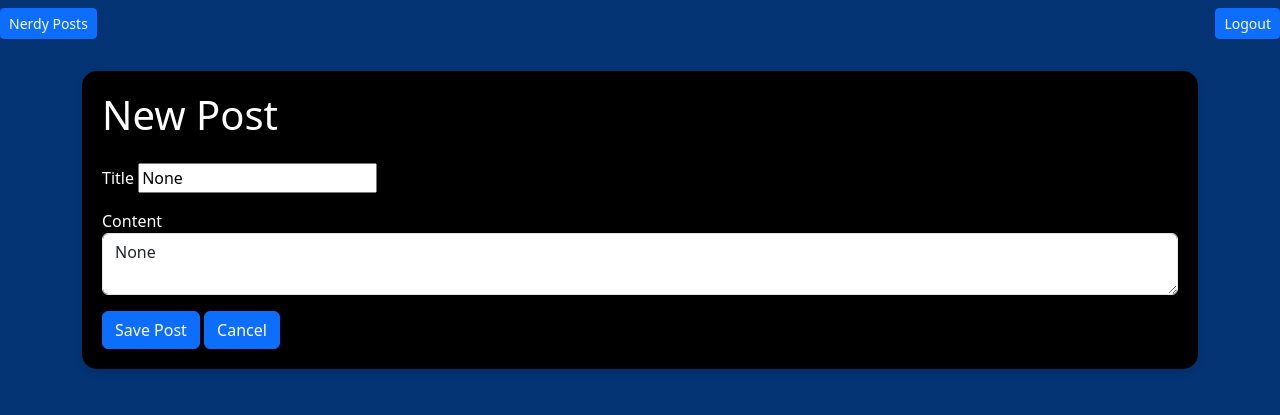
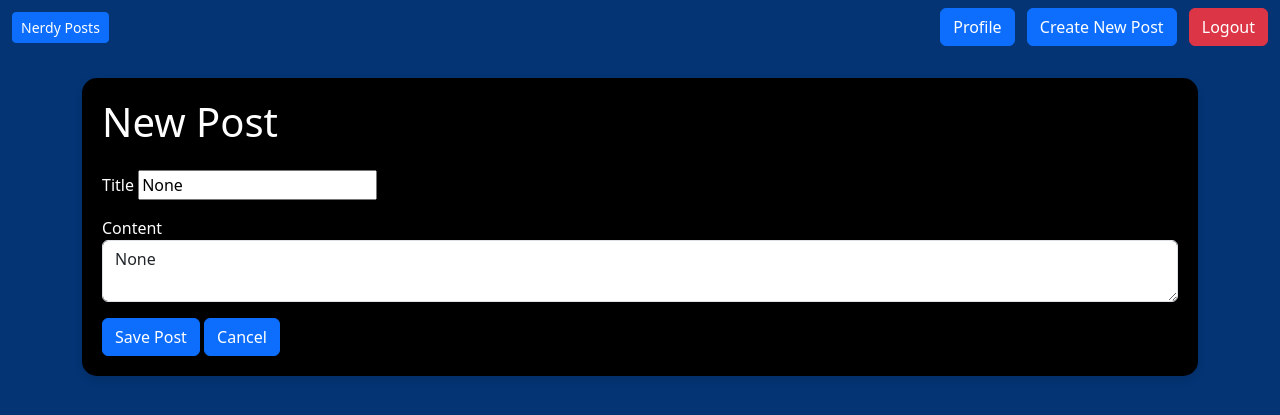
Before and after one commit to furqann76/Post-Website, a Django app: page /post/new/ in a window 1280 px wide. Shown: the top 415 px of the page. Run offline with Django 5.2, Linux system fonts and the light colour scheme; the visitor is signed in with stand-in values (Sample User, id 1).

Commit message:
i added a authentication process if the user is authorized he would be able to create ,delete ,edit posts, comments if user is not authenticated the user can only see posts and comment with a login button at top right corner

```diff
--- a/blog/templates/blog/base.html
+++ b/blog/templates/blog/base.html
@@ -3,39 +3,51 @@
 <head>
     <meta charset="UTF-8">
     <meta name="viewport" content="width=device-width, initial-scale=1.0">
-    <link href="https://cdn.jsdelivr.net/npm/bootstrap@5.3.6/dist/css/bootstrap.min.css" rel="stylesheet" integrity="sha384-4Q6Gf2aSP4eDXB8Miphtr37CMZZQ5oXLH2yaXMJ2w8e2ZtHTl7GptT4jmndRuHDT" crossorigin="anonymous">
+    <link href="https://cdn.jsdelivr.net/npm/bootstrap@5.3.6/dist/css/bootstrap.min.css" rel="stylesheet">
     <title>Nerdy Posts</title>
     <style>
         body {
             background-color: #043474;
         }
-
         .content-section {
-            background: rgb(0, 0, 0);
+            background: black;
             padding: 20px;
             border-radius: 15px;
             box-shadow: 0 4px 8px rgba(0, 0, 0, 0.1);
             margin-bottom: 20px;
         }
-        .nerdnook{
-            color:black;
+        .nerdnook {
+            color: black;
         }
     </style>
 </head>
 <body>
     <nav class="navbar navbar-expand-lg mb-4">
-        <a href="{% url 'home' %}" class="btn btn-sm btn-primary">Nerdy Posts</a>
+        <div class="container-fluid">
+            <a href="{% url 'home' %}" class="btn btn-sm btn-primary me-2">Nerdy Posts</a>
 
-        <form method="post" action="{% url 'logout' %}" class="ms-auto">
-            {% csrf_token %}
-            <button type="submit" class="btn btn-sm btn-primary">Logout</button>
-        </form>
+            <div class="ms-auto">
+                {% if user.is_authenticated %}
+                    <a href="{% url 'profile' %}" class="btn btn-primary me-2">Profile</a>
+                    <a href="{% url 'post-create' %}" class="btn btn-primary me-2">Create New Post</a>
+
+                    <!-- Logout as POST form -->
+                    <form method="post" action="{% url 'logout' %}" style="display:inline;">
+                        {% csrf_token %}
+                        <button type="submit" class="btn btn-danger">Logout</button>
+                    </form>
+                {% else %}
+                    <a href="{% url 'login' %}" class="btn btn-success">Login</a>
+                {% endif %}
+            </div>
+        </div>
     </nav>
-    <main class=container>
+
+    <main class="container">
         {% block content %}
         {% endblock %}
     </main>
 
-    <script src="https://cdn.jsdelivr.net/npm/bootstrap@5.3.6/dist/js/bootstrap.bundle.min.js" integrity="sha384-j1CDi7MgGQ12Z7Qab0qlWQ/Qqz24Gc6BM0thvEMVjHnfYGF0rmFCozFSxQBxwHKO" crossorigin="anonymous"></script>
+    <script src="https://cdn.jsdelivr.net/npm/bootstrap@5.3.6/dist/js/bootstrap.bundle.min.js"></script>
 </body>
 </html>
--- a/blog/views.py
+++ b/blog/views.py
@@ -59,17 +59,15 @@
 
 
 # Create your views here.
-@login_required
 def home(request):
     posts = Post.objects.all()
     return render(request, "blog/home.html", {"posts": posts})
 
 
 # View Details
-@login_required
 def post_detail(request, pk):
     post = get_object_or_404(Post, pk=pk)
-    comments = post.comments.all().order_by("-created_at")
+    comments = post.comments.all().order_by("-created_at")  # type: ignore
 
     if request.method == "POST":
         comment_form = CommentForm(request.POST)
```
Also changed, not shown: blog/templates/blog/home.html (+6 -11 lines), blog/templates/blog/post_detail.html (+8 -5 lines).
